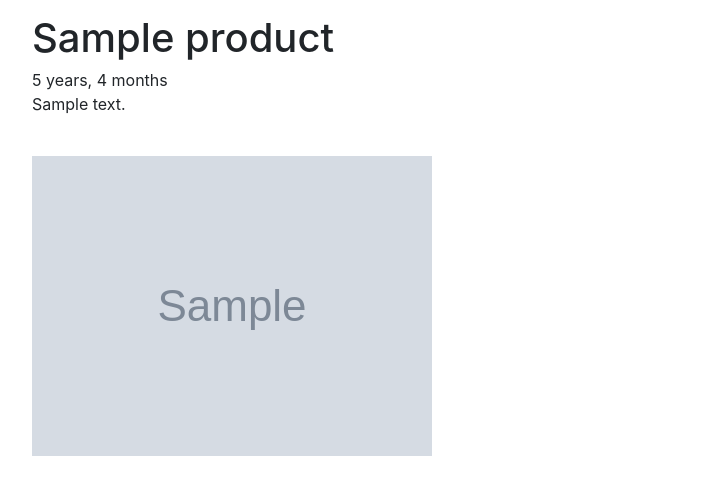
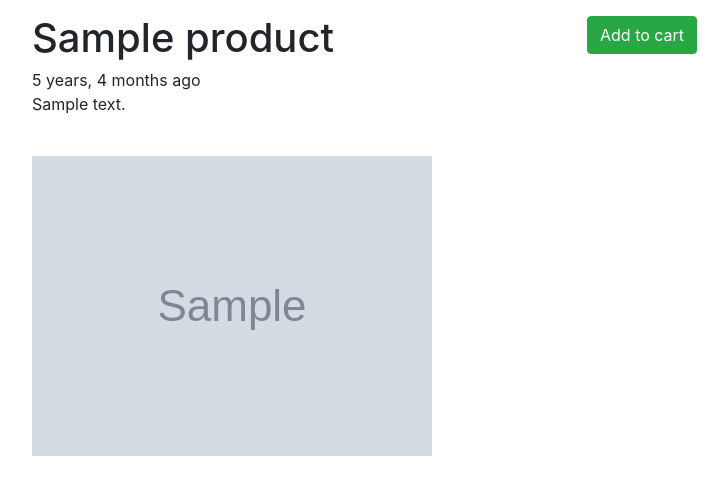
Before and after one commit to vimlesh-verma16/django_ecommerce_project, a Django app: a page that uses ecommerce/products/templates/products/detail.html in a window 1280 px wide. Shown: the part 56-551 px from the top of the page, without its empty margins (68-796 px from the left). Run offline with Django 5.2, Linux system fonts and the light colour scheme; tables that the repository leaves empty hold one stand-in row (values such as "Sample post"); grey boxes marked "Sample" are stand-in pictures; some libraries are stand-ins or nearby versions.

Commit message:
68 Cart update view

```diff
--- a/ecommerce/carts/models.py
+++ b/ecommerce/carts/models.py
@@ -61,7 +61,10 @@ m2m_changed.connect(m2m_changed_cart_receiver, sender=Cart.products.through)
 
 
 def pre_save_cart_receiver(sender, instance, *args, **kwargs):
-    instance.total = instance.subtotal + 10  # * 1.08
+    if instance.subtotal > 0:
+        instance.total = instance.subtotal + 10  # * 1.08
+    else:
+        instance.total = 0.00
 
 
 pre_save.connect(pre_save_cart_receiver, sender=Cart)
--- /dev/null
+++ b/ecommerce/carts/urls.py
@@ -0,0 +1,11 @@
+from django.urls import path
+
+from .views import (
+    cart_home,
+    cart_update,
+)
+
+urlpatterns = [
+    path("", cart_home, name="home"),
+    path("update/", cart_update, name="update"),
+]
--- a/ecommerce/ecommerce/urls.py
+++ b/ecommerce/ecommerce/urls.py
@@ -23,14 +23,13 @@ from django.views.generic import TemplateView
 from django.contrib import admin
 from django.urls import path, include
 from . import views
-from carts.views import cart_home
 
 urlpatterns = [
     path("", views.home_page, name="home"),
     path("about/", views.about_page, name="about"),
     path("contact/", views.contact_page, name="contact"),
     path("login/", views.Login_page, name="login"),
-    path("cart/", cart_home, name="cart"),
+    path("cart/", include(("carts.urls", "carts"), namespace="cart")),
     path("register/", views.Register_page, name="register"),
     path("old", views.home_page_old, name="home_page_old"),
     path("admin/", admin.site.urls),
--- a/ecommerce/products/templates/products/detail.html
+++ b/ecommerce/products/templates/products/detail.html
@@ -9,20 +9,58 @@
 
     <div class='container'>
 
-        <div class='row g-3'>
-            <div class='col'>
-            <h1>{{ object.title}}</h1>
-            {{ object.timestamp | timesince }}
-            {{ object.description | linebreaks}} <br>
-            {% if object.image  %}
-            <img src='{{ object.image.url }}' class='img-fluid' />
-            {% else %}
+        <div class='row'>
 
-            <p>No Image exists </p>
 
-            {% endif %}
+
+            <div class='col-12 col-md-6'>
+
+
+                    <h1>{{ object.title }}</h1>
+
+
+                    {{ object.timestamp|timesince }} ago
+
+
+                    {{ object.description|linebreaks }}<br/>
+
+
+                    {% if object.image %}
+
+
+                        <img src='{{ object.image.url }}' class='img-fluid' />
+
+
+                    {% endif %}
+
+
             </div>
-        </div>
+
+
+            <div class='col-12 col-md-6'>
+
+
+                {% if object in cart.products.all %}
+
+
+                In cart <button class='btn btn-link'>Remove?</button>
+
+
+                {% else %}
+
+
+                <button class='btn btn-success'>Add to cart</button>
+
+
+                {% endif %}
+
+
+
+
+
+            </div>
+
+    </div>
     </div>
 
 {% endblock %}
--- a/ecommerce/products/views.py
+++ b/ecommerce/products/views.py
@@ -1,6 +1,7 @@
 from django.shortcuts import get_object_or_404, render
 from .models import Product
 from django.http import Http404
+from carts.models import Cart
 
 # Create your views here.
 from django.views.generic import CreateView, ListView, DeleteView, DetailView
@@ -9,6 +10,12 @@ from django.views.generic import CreateView, ListView, DeleteView, DetailView
 class ProductDetailSlugView(DetailView):
     queryset = Product.objects.all()
     template_name = "products/detail.html"
+
+    def get_context_data(self, *args, **kwargs):
+        context = super(ProductDetailSlugView, self).get_context_data(*args, **kwargs)
+        cart_obj, new_obj = Cart.objects.new_or_get(self.request)
+        context["cart"] = cart_obj
+        return context
 
     def get_object(self, *args, **kwargs):
         request = self.request
```
Also changed, not shown: ecommerce/carts/views.py (+14 -1 lines).
